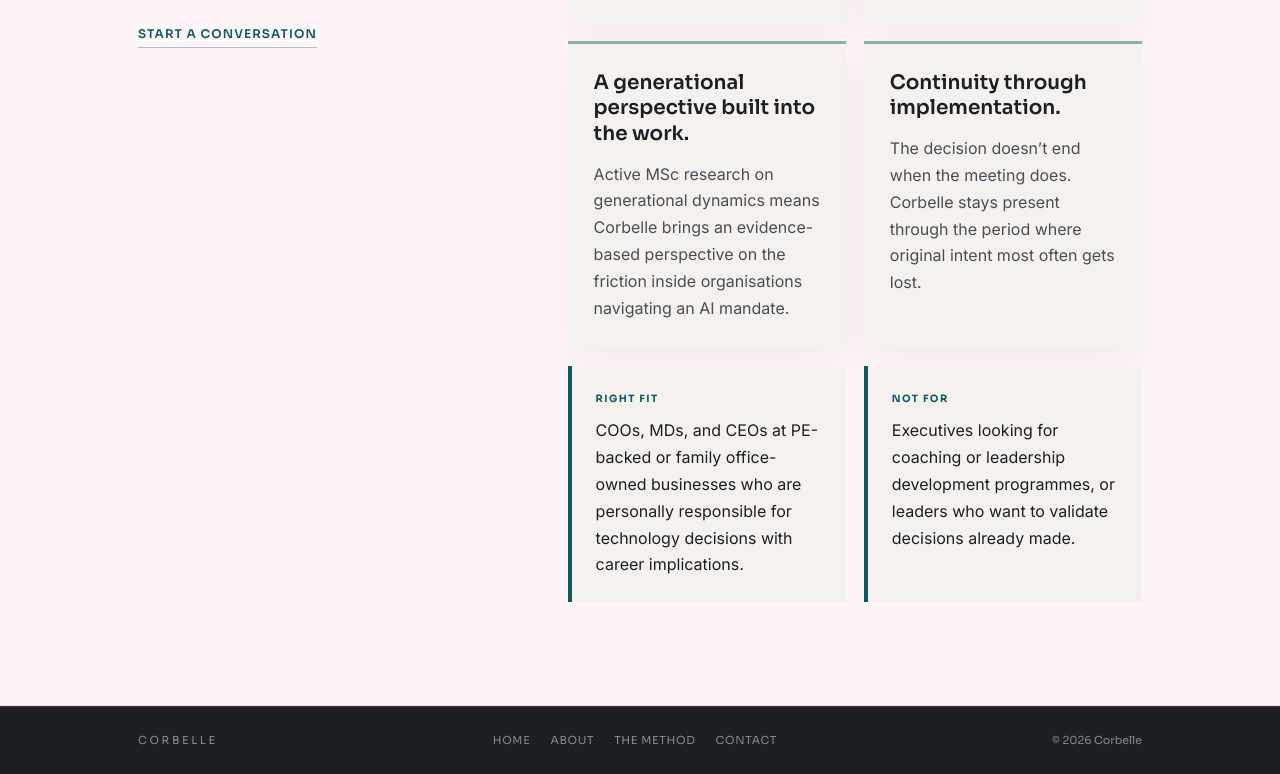
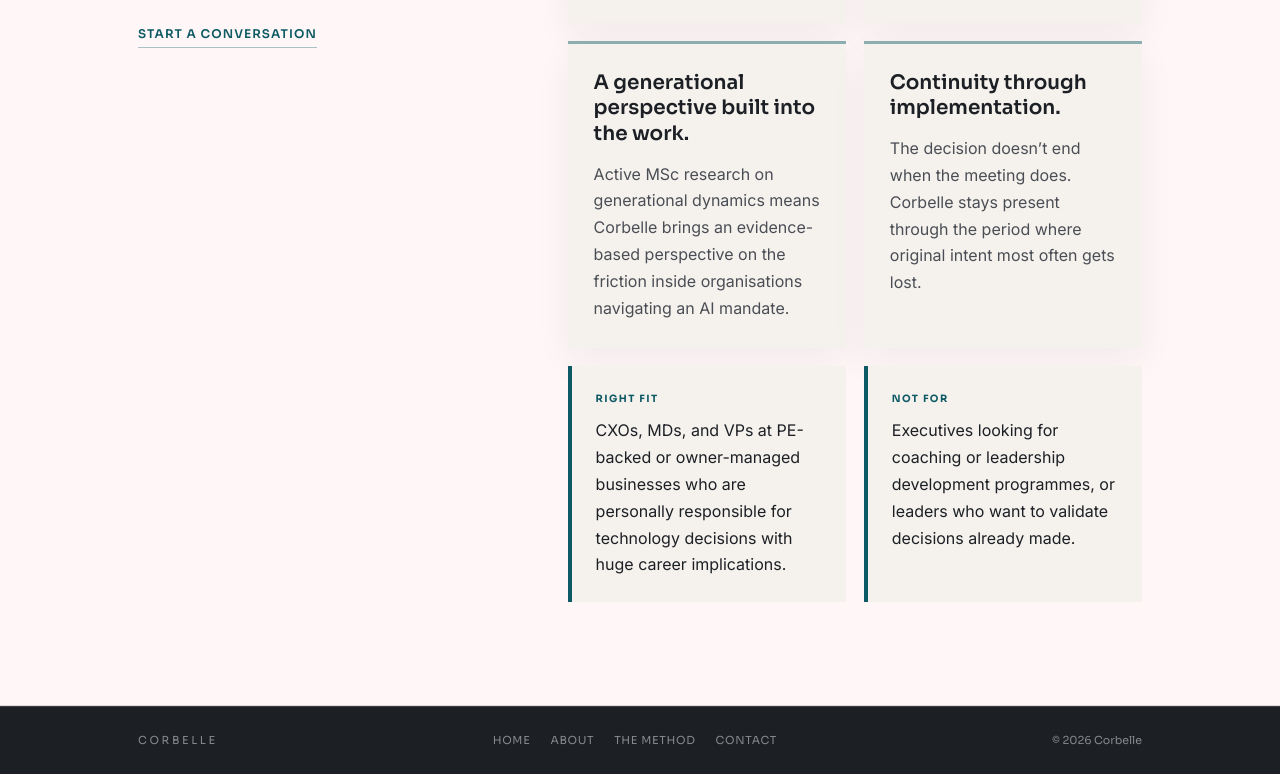
Before and after one commit to Br3nnie/corbelle-site, a website: page services.html in a window 1280 px wide. Shown: the part 2430-3204 px from the top of the page. Drawn offline with Linux system fonts and the light colour scheme.

Commit message:
Update services.html

```diff
--- a/services.html
+++ b/services.html
@@ -95,7 +95,7 @@
       </div>
 
       <div class="service-fit">
-        <div><span>Right fit</span><p>COOs, MDs, and CEOs at PE-backed or family office-owned businesses who are personally responsible for technology decisions with career implications.</p></div>
+        <div><span>Right fit</span><p>CXOs, MDs, and VPs at PE-backed or owner-managed businesses who are personally responsible for technology decisions with huge career implications.</p></div>
         <div><span>Not for</span><p>Executives looking for coaching or leadership development programmes, or leaders who want to validate decisions already made.</p></div>
       </div>
     </div>
```
